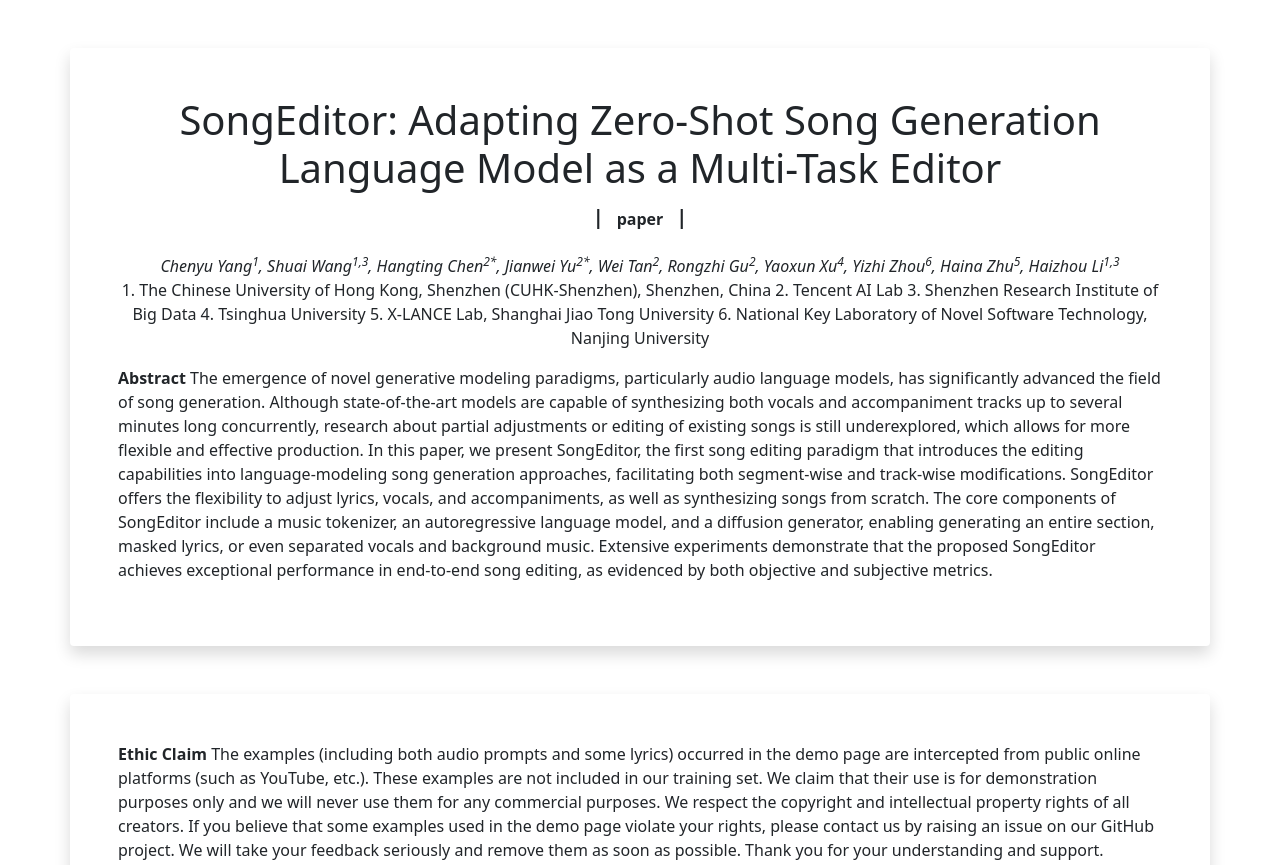
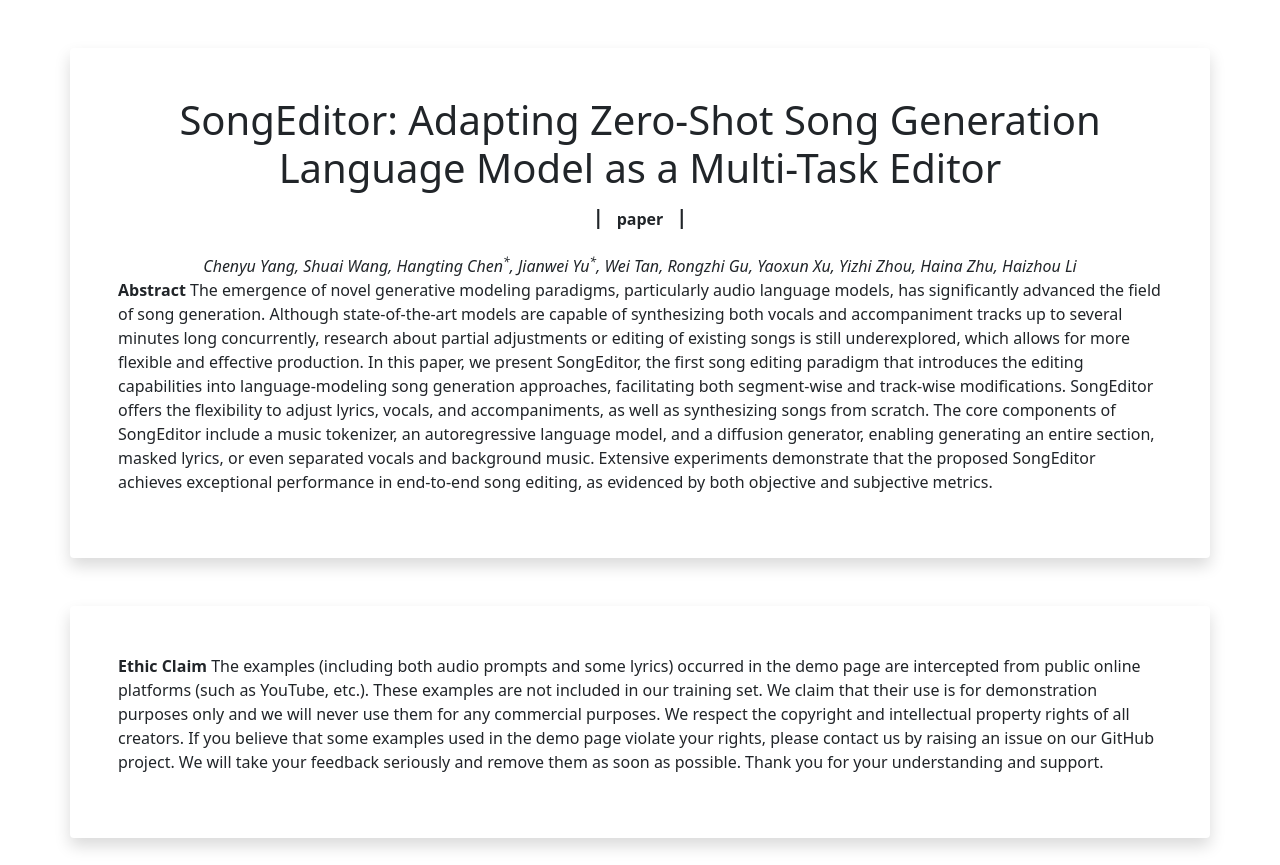
Before and after one commit to Cypress-Yang/SongEditor_demo, a plain HTML site: page index.html in a window 1280 px wide. Shown: the top 865 px of the page. Drawn offline with nearby package versions, Linux system fonts and the light colour scheme; no server answers.

Commit message:
Update index.html

```diff
--- a/index.html
+++ b/index.html
@@ -36,16 +36,7 @@
           >|
         </p>
         <p class="fst-italic mb-0">
-              Chenyu Yang<sup>1</sup>, Shuai Wang<sup>1,3</sup>, Hangting Chen<sup>2*</sup>, Jianwei Yu<sup>2*</sup>, Wei Tan<sup>2</sup>, Rongzhi Gu<sup>2</sup>, Yaoxun Xu<sup>4</sup>, Yizhi Zhou<sup>6</sup>, Haina Zhu<sup>5</sup>, Haizhou Li<sup>1,3</sup>
-        </p>
-        <p>
-        1. The Chinese University of Hong Kong, Shenzhen (CUHK-Shenzhen), Shenzhen, China
-        2. Tencent AI Lab
-        3. Shenzhen Research Institute of Big Data
-        4. Tsinghua University
-        5. X-LANCE Lab, Shanghai Jiao Tong University
-        6. National Key Laboratory of Novel Software Technology, Nanjing University
-
+              Chenyu Yang, Shuai Wang, Hangting Chen<sup>*</sup>, Jianwei Yu<sup>*</sup>, Wei Tan, Rongzhi Gu, Yaoxun Xu, Yizhi Zhou, Haina Zhu, Haizhou Li
         </p>
       </div>
       <p>
```
